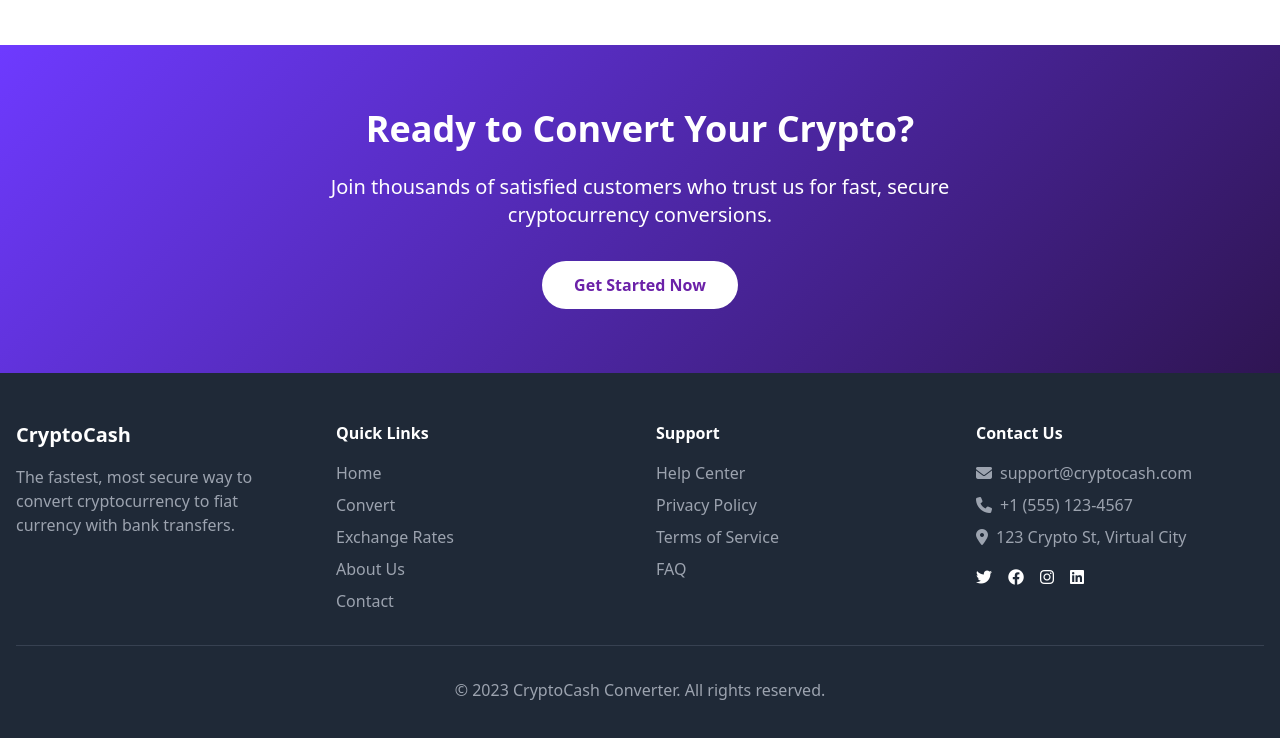
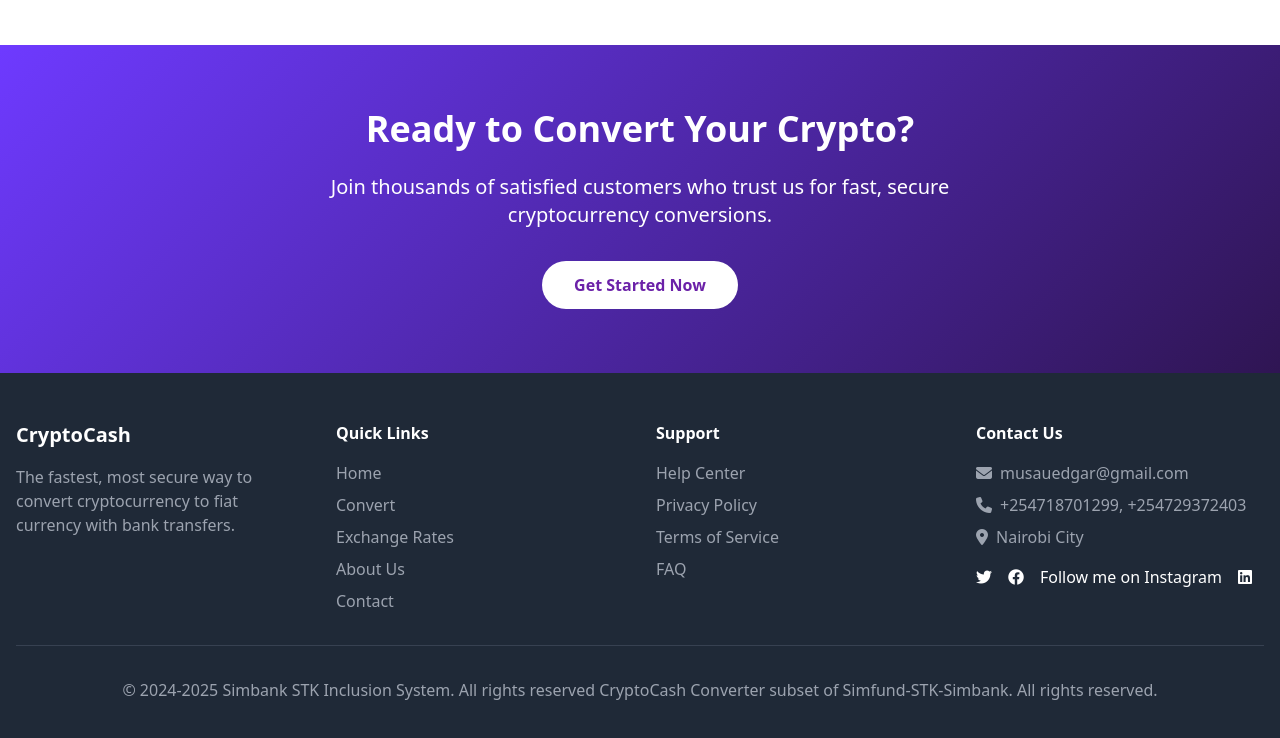
Before and after one commit to edgarRich/crypto-converter, a plain HTML site: page index.html in a window 1280 px wide. Shown: the part 2789-3527 px from the top of the page. Drawn offline with nearby package versions, Linux system fonts and the light colour scheme.

Commit message:
Update index.html
Contact update

```diff
--- a/index.html
+++ b/index.html
@@ -360,20 +360,20 @@
                 <div>
                     <h4 class="font-bold mb-4">Contact Us</h4>
                     <ul class="space-y-2 text-gray-400">
-                        <li class="flex items-center"><i class="fas fa-envelope mr-2"></i> support@cryptocash.com</li>
-                        <li class="flex items-center"><i class="fas fa-phone mr-2"></i> +1 (555) 123-4567</li>
-                        <li class="flex items-center"><i class="fas fa-map-marker-alt mr-2"></i> 123 Crypto St, Virtual City</li>
+                        <li class="flex items-center"><i class="fas fa-envelope mr-2"></i> musauedgar@gmail.com</li>
+                        <li class="flex items-center"><i class="fas fa-phone mr-2"></i> +254718701299, +254729372403</li>
+                        <li class="flex items-center"><i class="fas fa-map-marker-alt mr-2"></i> Nairobi City</li>
                     </ul>
                     <div class="flex space-x-4 mt-4">
                         <a href="#" class="text-white hover:text-purple-300"><i class="fab fa-twitter"></i></a>
                         <a href="#" class="text-white hover:text-purple-300"><i class="fab fa-facebook"></i></a>
-                        <a href="#" class="text-white hover:text-purple-300"><i class="fab fa-instagram"></i></a>
+                        <a href="https://www.instagram.com/geekm_e/" target="_blank">Follow me on Instagram</a>
                         <a href="#" class="text-white hover:text-purple-300"><i class="fab fa-linkedin"></i></a>
                     </div>
                 </div>
             </div>
             <div class="border-t border-gray-700 mt-8 pt-8 text-center text-gray-400">
-                <p>© 2023 CryptoCash Converter. All rights reserved.</p>
+                <p>©  2024-2025 Simbank STK Inclusion System. All rights reserved CryptoCash Converter subset of Simfund-STK-Simbank. All rights reserved.</p>
             </div>
         </div>
     </footer>
```
